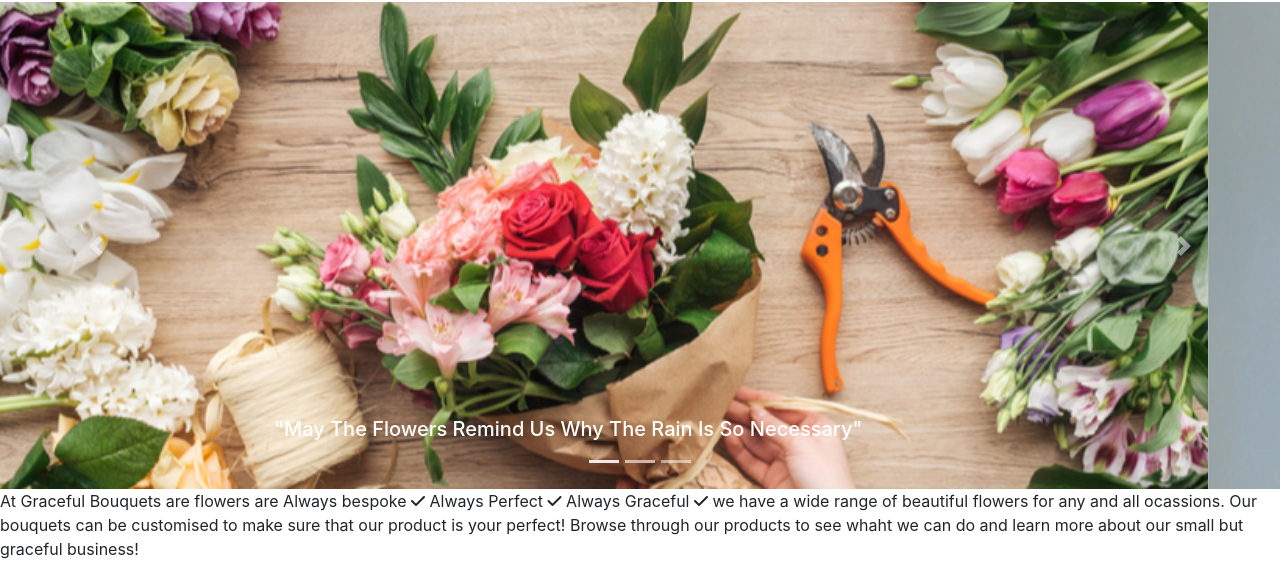
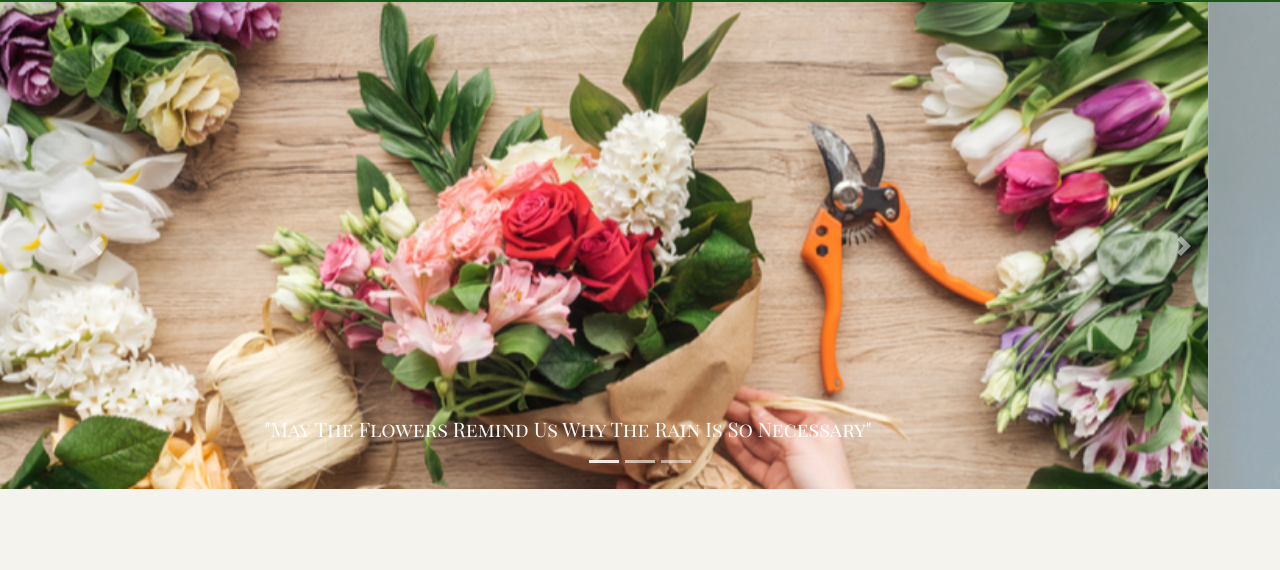
Before and after one commit to Code-Institute-Submissions/MattTurnbull1999-ms1, a plain HTML site: page index.html in a window 1280 px wide. Shown: the part 54-624 px from the top of the page. Drawn offline with nearby package versions, Linux system fonts and the light colour scheme; the site is published under a folder, as on GitHub Pages, so addresses that start at the root find nothing; a web font is replaced by a local one.

Commit message:
changed css link

```diff
--- a/index.html
+++ b/index.html
@@ -11,7 +11,7 @@
     <link href="https://fonts.googleapis.com/css2?family=Playfair+Display+SC&family=Shippori+Mincho+B1&display=swap" rel="stylesheet">
     <script src="https://code.jquery.com/jquery-3.5.1.slim.min.js" integrity="sha384-DfXdz2htPH0lsSSs5nCTpuj/zy4C+OGpamoFVy38MVBnE+IbbVYUew+OrCXaRkfj" crossorigin="anonymous"></script>
     <script src="https://cdn.jsdelivr.net/npm/bootstrap@4.5.3/dist/js/bootstrap.bundle.min.js" integrity="sha384-ho+j7jyWK8fNQe+A12Hb8AhRq26LrZ/JpcUGGOn+Y7RsweNrtN/tE3MoK7ZeZDyx" crossorigin="anonymous"></script>
-    <link rel="stylesheet" href="/assets/css/style.css" type="text/css"/>
+    <link rel="stylesheet" href="./assets/css/style.css" type="text/css"/>
     <title>Graceful Bouquets</title>
 </head>
 <body>
```
